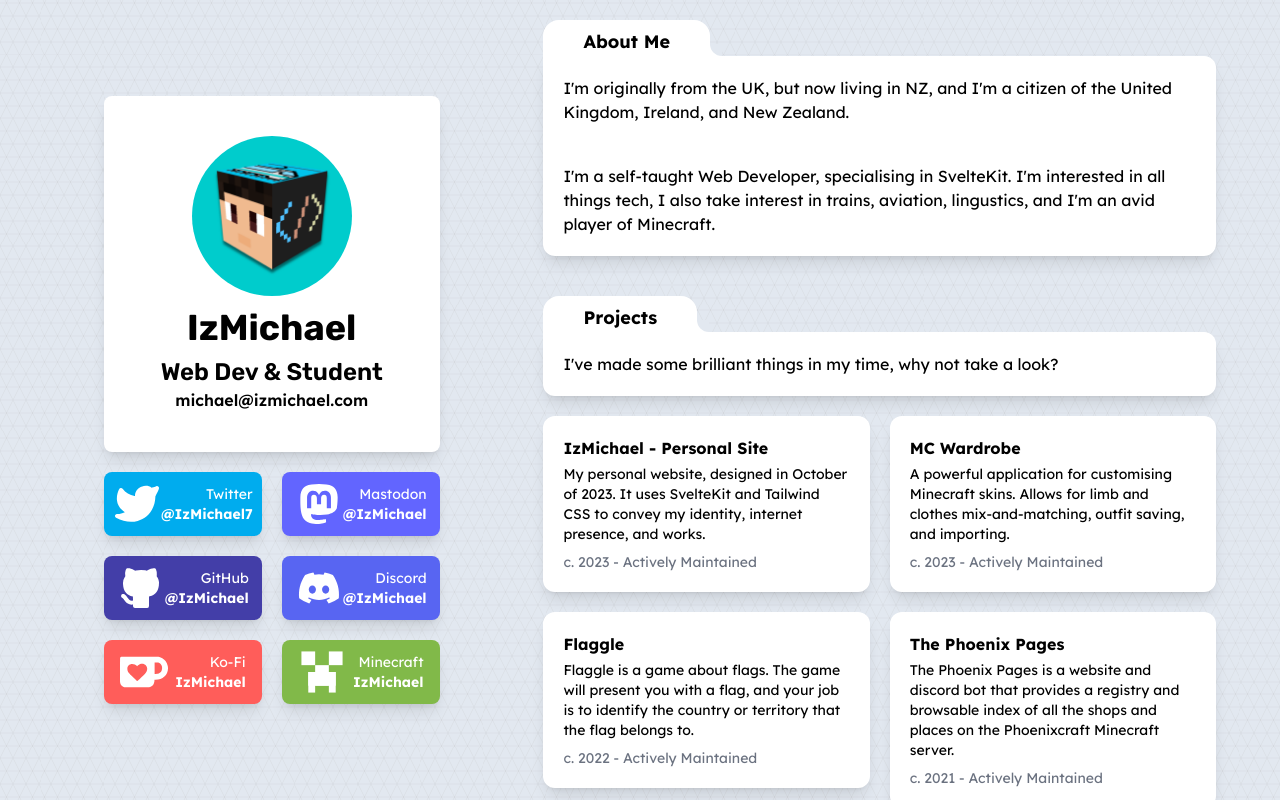
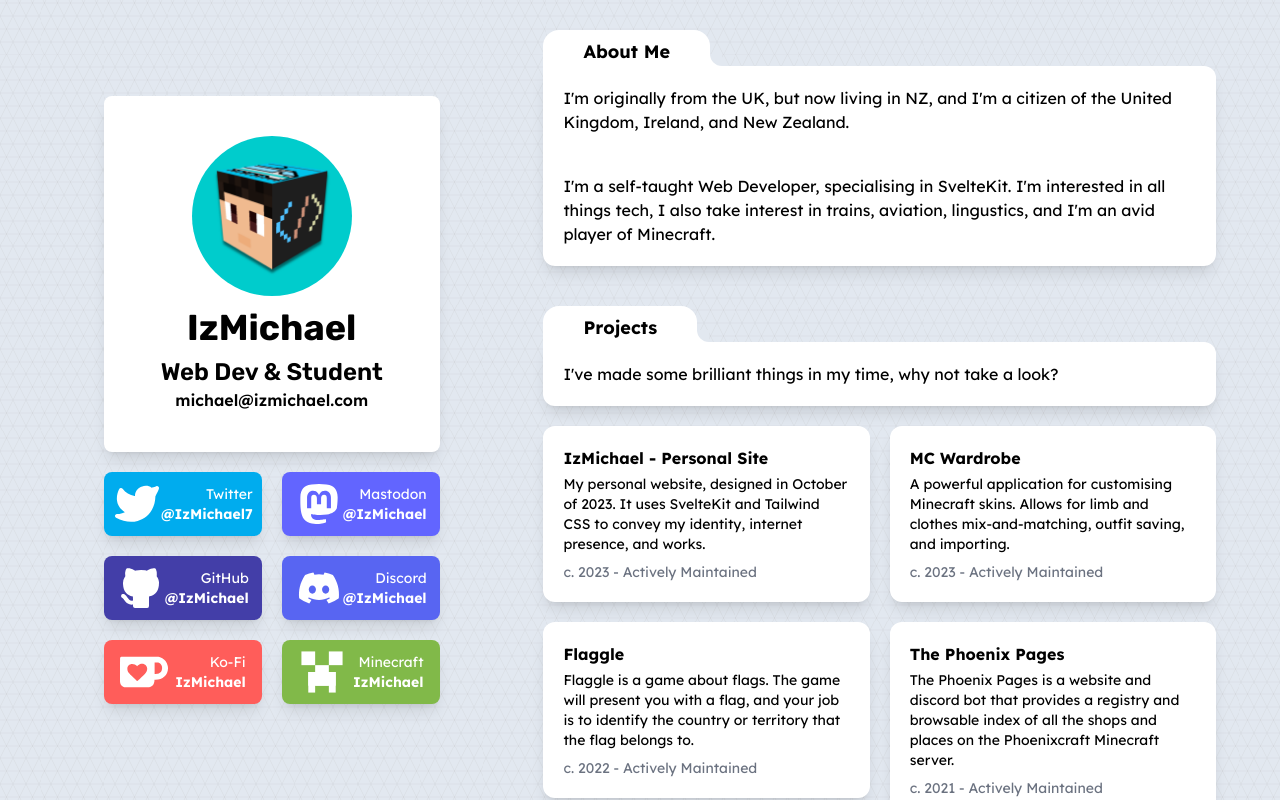
Before and after one commit to IzMichael/IzMichael, a SvelteKit app: page / in a window 1280 px wide. Built offline with nearby package versions, Linux system fonts and the light colour scheme; a web font is replaced by a local one.

Commit message:
Tweak top padding

```diff
--- a/src/routes/+page.svelte
+++ b/src/routes/+page.svelte
@@ -23,7 +23,7 @@
     </div>
 
     <div
-        class="mt-5 flex w-full flex-col items-center justify-start gap-5 overflow-x-visible px-7 pb-16 lg:mt-0 lg:h-full lg:w-3/5 lg:overflow-y-auto lg:pl-5 lg:pr-16"
+        class="mt-5 flex w-full flex-col items-center justify-start gap-5 overflow-x-visible px-7 pb-16 lg:h-full lg:w-3/5 lg:overflow-y-auto lg:pl-5 lg:pr-16"
     >
         <Container heading="About Me" id="about">
             <p>
```
